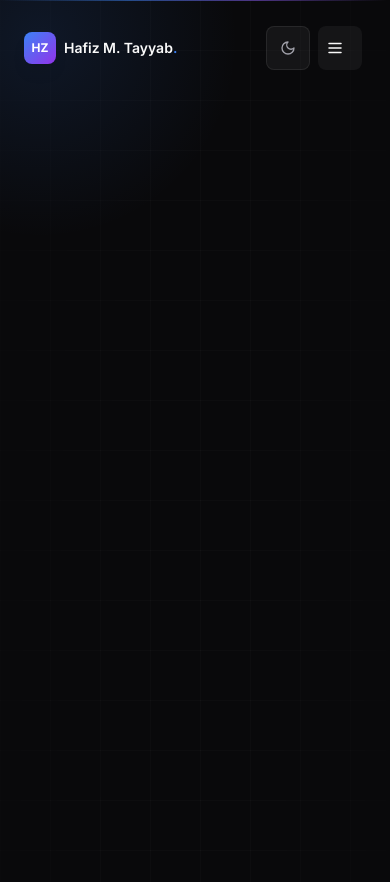
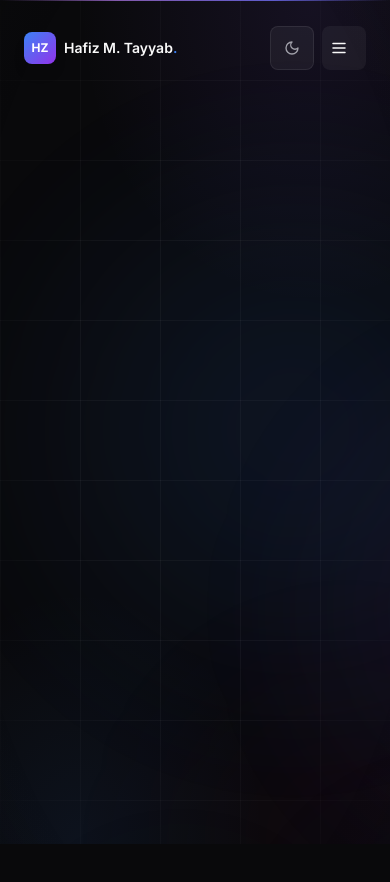
Before and after one commit to Hafiz-tayyab-23/portfolio, a Next.js app: page / in a window 390 px wide. Shown: the top 882 px of the page. Built offline with nearby package versions, Linux system fonts and the light colour scheme.

Commit message:
Restore working background

```diff
--- a/app/globals.css
+++ b/app/globals.css
@@ -394,69 +394,3 @@ body, html {
     animation: none !important;
   }
 }
-
-/* ═══════════════ ANTI-FLICKER MOBILE ═══════════════ */
-
-@media (max-width: 1024px) {
-  /* Force GPU acceleration for smoother rendering */
-  html, body {
-    -webkit-backface-visibility: hidden;
-    backface-visibility: hidden;
-    -webkit-transform: translate3d(0, 0, 0);
-    transform: translate3d(0, 0, 0);
-  }
-
-  /* Reduce backdrop blur — biggest flicker cause on mobile */
-  .glass {
-    background: rgba(20, 20, 20, 0.8) !important;
-    backdrop-filter: blur(10px) !important;
-    -webkit-backdrop-filter: blur(10px) !important;
-  }
-
-  .glass-strong {
-    background: rgba(20, 20, 20, 0.9) !important;
-    backdrop-filter: blur(15px) !important;
-    -webkit-backdrop-filter: blur(15px) !important;
-  }
-
-  /* Disable expensive animations */
-  .noise-overlay::after {
-    display: none;
-  }
-
-  /* Simpler card hovers on touch devices */
-  .card-hover {
-    transition: transform 0.2s ease !important;
-  }
-
-  .card-hover:hover {
-    transform: translateY(-2px) !important;
-    box-shadow: 0 8px 16px rgba(0,0,0,0.2) !important;
-  }
-}
-
-/* Prevent iOS bounce/rubber-band flicker */
-html {
-  overscroll-behavior-y: none;
-  -webkit-overflow-scrolling: touch;
-}
-
-body {
-  overscroll-behavior-y: none;
-  min-height: 100vh;
-  min-height: -webkit-fill-available;
-}
-
-/* Fix mobile Safari 100vh issue */
-@supports (-webkit-touch-callout: none) {
-  section {
-    min-height: -webkit-fill-available;
-  }
-}
-
-/* Prevent text jumping during font load */
-* {
-  text-rendering: optimizeLegibility;
-  -webkit-font-smoothing: antialiased;
-  -moz-osx-font-smoothing: grayscale;
-}
--- a/components/shared/AnimatedBackground.tsx
+++ b/components/shared/AnimatedBackground.tsx
@@ -4,23 +4,6 @@ import { motion, useScroll, useTransform, useSpring } from "framer-motion";
 import { useTheme } from "@/components/providers/ThemeProvider";
 import { useEffect, useState } from "react";
 
-// ─── Mobile detection ─────────────────────────────────────────
-function useIsMobile() {
-  const [isMobile, setIsMobile] = useState(false);
-  const [mounted, setMounted] = useState(false);
-
-  useEffect(() => {
-    setMounted(true);
-    const check = () => setIsMobile(window.innerWidth < 1024);
-    check();
-    window.addEventListener("resize", check);
-    return () => window.removeEventListener("resize", check);
-  }, []);
-
-  return { isMobile, mounted };
-}
-
-// ─── DESKTOP: Floating Orb ─────────────────────────────────────
 function FloatingOrb({
   size, x, y, color, duration, delay, blur,
 }: {
@@ -33,19 +16,18 @@ function FloatingOrb({
       style={{
         width: size, height: size, left: x, top: y,
         background: color, filter: `blur(${blur}px)`,
-        willChange: "transform",
       }}
       animate={{
-        x: [0, 40, -30, 0],
-        y: [0, -50, 30, 0],
-        scale: [1, 1.1, 0.95, 1],
+        x: [0, 40, -30, 50, -20, 0],
+        y: [0, -50, 30, -40, 20, 0],
+        scale: [1, 1.1, 0.95, 1.08, 0.98, 1],
+        opacity: [0.6, 0.9, 0.7, 1, 0.8, 0.6],
       }}
       transition={{ duration, delay, repeat: Infinity, ease: "easeInOut" }}
     />
   );
 }
 
-// ─── DESKTOP: Cursor Glow ─────────────────────────────────────
 function CursorGlow({ isDark }: { isDark: boolean }) {
   const [isVisible, setIsVisible] = useState(false);
   const springConfig = { stiffness: 80, damping: 20 };
@@ -87,105 +69,37 @@ function CursorGlow({ isDark }: { isDark: boolean }) {
   );
 }
 
-// ─── MOBILE: Static Background (NO animations) ────────────────
-function MobileBackground({ isDark }: { isDark: boolean }) {
-  return (
-    <div className="fixed inset-0 -z-10 overflow-hidden pointer-events-none">
-      {/* Solid base */}
-      <div
-        className="absolute inset-0"
-        style={{ background: isDark ? "#09090B" : "#FAFAFA" }}
-      />
-
-      {/* Static gradient orbs — CSS only, no JS animation */}
-      <div
-        className="absolute -top-40 -left-40 w-[400px] h-[400px] rounded-full"
-        style={{
-          background: isDark
-            ? "radial-gradient(circle, rgba(59,130,246,0.12) 0%, transparent 70%)"
-            : "radial-gradient(circle, rgba(59,130,246,0.06) 0%, transparent 70%)",
-        }}
-      />
-      <div
-        className="absolute -bottom-40 -right-40 w-[350px] h-[350px] rounded-full"
-        style={{
-          background: isDark
-            ? "radial-gradient(circle, rgba(139,92,246,0.10) 0%, transparent 70%)"
-            : "radial-gradient(circle, rgba(139,92,246,0.05) 0%, transparent 70%)",
-        }}
-      />
-
-      {/* Static grid */}
-      <div
-        className="absolute inset-0"
-        style={{
-          backgroundImage: isDark
-            ? `linear-gradient(rgba(255,255,255,0.03) 1px, transparent 1px),
-               linear-gradient(90deg, rgba(255,255,255,0.03) 1px, transparent 1px)`
-            : `linear-gradient(rgba(0,0,0,0.03) 1px, transparent 1px),
-               linear-gradient(90deg, rgba(0,0,0,0.03) 1px, transparent 1px)`,
-          backgroundSize: "50px 50px",
-          maskImage:
-            "radial-gradient(ellipse 80% 80% at 50% 50%, black 40%, transparent 100%)",
-          WebkitMaskImage:
-            "radial-gradient(ellipse 80% 80% at 50% 50%, black 40%, transparent 100%)",
-        }}
-      />
-
-      {/* Top accent line — static */}
-      <div
-        className="absolute top-0 left-0 right-0 h-[1px]"
-        style={{
-          background: isDark
-            ? "linear-gradient(90deg, transparent, rgba(59,130,246,0.5), rgba(139,92,246,0.5), transparent)"
-            : "linear-gradient(90deg, transparent, rgba(59,130,246,0.3), rgba(139,92,246,0.3), transparent)",
-        }}
-      />
-
-      {/* Vignette */}
-      <div
-        className="absolute inset-0"
-        style={{
-          background: isDark
-            ? "radial-gradient(ellipse 120% 120% at 50% 50%, transparent 60%, rgba(9,9,11,0.5) 100%)"
-            : "radial-gradient(ellipse 120% 120% at 50% 50%, transparent 60%, rgba(250,250,250,0.4) 100%)",
-        }}
-      />
-    </div>
-  );
-}
-
-// ─── DESKTOP: Full Animated Background ────────────────────────
-function DesktopBackground({ isDark }: { isDark: boolean }) {
+export default function AnimatedBackground() {
+  const { theme } = useTheme();
+  const isDark = theme === "dark";
   const { scrollYProgress } = useScroll();
-  const backgroundY = useTransform(scrollYProgress, [0, 1], ["0%", "20%"]);
+  const backgroundY = useTransform(scrollYProgress, [0, 1], ["0%", "30%"]);
 
   return (
     <>
       <CursorGlow isDark={isDark} />
 
       <div className="fixed inset-0 -z-10 overflow-hidden pointer-events-none">
-        {/* Animated color-shifting base */}
         <motion.div
           className="absolute inset-0"
-          style={{ willChange: "background" }}
           animate={{
             background: isDark
               ? [
                   "radial-gradient(ellipse 100% 60% at 20% 0%, rgba(59,130,246,0.10) 0%, transparent 60%), radial-gradient(ellipse 80% 50% at 80% 100%, rgba(139,92,246,0.08) 0%, transparent 60%), #09090B",
                   "radial-gradient(ellipse 100% 60% at 80% 0%, rgba(139,92,246,0.10) 0%, transparent 60%), radial-gradient(ellipse 80% 50% at 20% 100%, rgba(59,130,246,0.08) 0%, transparent 60%), #09090B",
+                  "radial-gradient(ellipse 100% 60% at 50% 0%, rgba(236,72,153,0.06) 0%, transparent 60%), radial-gradient(ellipse 80% 50% at 50% 100%, rgba(59,130,246,0.08) 0%, transparent 60%), #09090B",
                   "radial-gradient(ellipse 100% 60% at 20% 0%, rgba(59,130,246,0.10) 0%, transparent 60%), radial-gradient(ellipse 80% 50% at 80% 100%, rgba(139,92,246,0.08) 0%, transparent 60%), #09090B",
                 ]
               : [
                   "radial-gradient(ellipse 100% 60% at 20% 0%, rgba(59,130,246,0.07) 0%, transparent 60%), radial-gradient(ellipse 80% 50% at 80% 100%, rgba(139,92,246,0.05) 0%, transparent 60%), #FAFAFA",
                   "radial-gradient(ellipse 100% 60% at 80% 0%, rgba(139,92,246,0.07) 0%, transparent 60%), radial-gradient(ellipse 80% 50% at 20% 100%, rgba(59,130,246,0.05) 0%, transparent 60%), #FAFAFA",
+                  "radial-gradient(ellipse 100% 60% at 50% 0%, rgba(236,72,153,0.04) 0%, transparent 60%), radial-gradient(ellipse 80% 50% at 50% 100%, rgba(59,130,246,0.05) 0%, transparent 60%), #FAFAFA",
                   "radial-gradient(ellipse 100% 60% at 20% 0%, rgba(59,130,246,0.07) 0%, transparent 60%), radial-gradient(ellipse 80% 50% at 80% 100%, rgba(139,92,246,0.05) 0%, transparent 60%), #FAFAFA",
                 ],
           }}
           transition={{ duration: 20, repeat: Infinity, ease: "easeInOut" }}
         />
 
-        {/* Grid pattern */}
         <div
           className="absolute inset-0"
           style={{
@@ -195,98 +109,44 @@ function DesktopBackground({ isDark }: { isDark: boolean }) {
               : `linear-gradient(rgba(0,0,0,0.04) 1px, transparent 1px),
                  linear-gradient(90deg, rgba(0,0,0,0.04) 1px, transparent 1px)`,
             backgroundSize: "80px 80px",
-            maskImage:
-              "radial-gradient(ellipse 80% 80% at 50% 50%, black 40%, transparent 100%)",
-            WebkitMaskImage:
-              "radial-gradient(ellipse 80% 80% at 50% 50%, black 40%, transparent 100%)",
+            maskImage: "radial-gradient(ellipse 80% 80% at 50% 50%, black 40%, transparent 100%)",
+            WebkitMaskImage: "radial-gradient(ellipse 80% 80% at 50% 50%, black 40%, transparent 100%)",
           }}
         />
 
-        {/* Parallax orbs */}
         <motion.div className="absolute inset-0" style={{ y: backgroundY }}>
-          <FloatingOrb
-            size={700}
-            x="-15%"
-            y="-20%"
-            color={
-              isDark
-                ? "radial-gradient(circle, rgba(59,130,246,0.15) 0%, transparent 70%)"
-                : "radial-gradient(circle, rgba(59,130,246,0.08) 0%, transparent 70%)"
-            }
-            blur={60}
-            duration={22}
-            delay={0}
-          />
-          <FloatingOrb
-            size={600}
-            x="55%"
-            y="10%"
-            color={
-              isDark
-                ? "radial-gradient(circle, rgba(139,92,246,0.12) 0%, transparent 70%)"
-                : "radial-gradient(circle, rgba(139,92,246,0.06) 0%, transparent 70%)"
-            }
-            blur={60}
-            duration={26}
-            delay={4}
-          />
-          <FloatingOrb
-            size={500}
-            x="25%"
-            y="40%"
-            color={
-              isDark
-                ? "radial-gradient(circle, rgba(236,72,153,0.08) 0%, transparent 70%)"
-                : "radial-gradient(circle, rgba(236,72,153,0.04) 0%, transparent 70%)"
-            }
-            blur={80}
-            duration={18}
-            delay={8}
-          />
-          <FloatingOrb
-            size={450}
-            x="60%"
-            y="60%"
-            color={
-              isDark
-                ? "radial-gradient(circle, rgba(6,182,212,0.08) 0%, transparent 70%)"
-                : "radial-gradient(circle, rgba(6,182,212,0.04) 0%, transparent 70%)"
-            }
-            blur={70}
-            duration={20}
-            delay={6}
-          />
-          <FloatingOrb
-            size={400}
-            x="-5%"
-            y="65%"
-            color={
-              isDark
-                ? "radial-gradient(circle, rgba(16,185,129,0.06) 0%, transparent 70%)"
-                : "radial-gradient(circle, rgba(16,185,129,0.03) 0%, transparent 70%)"
-            }
-            blur={60}
-            duration={24}
-            delay={10}
-          />
+          <FloatingOrb size={700} x="-15%" y="-20%"
+            color={isDark ? "radial-gradient(circle, rgba(59,130,246,0.15) 0%, transparent 70%)" : "radial-gradient(circle, rgba(59,130,246,0.08) 0%, transparent 70%)"}
+            blur={60} duration={22} delay={0} />
+          <FloatingOrb size={600} x="55%" y="10%"
+            color={isDark ? "radial-gradient(circle, rgba(139,92,246,0.12) 0%, transparent 70%)" : "radial-gradient(circle, rgba(139,92,246,0.06) 0%, transparent 70%)"}
+            blur={60} duration={26} delay={4} />
+          <FloatingOrb size={500} x="25%" y="40%"
+            color={isDark ? "radial-gradient(circle, rgba(236,72,153,0.08) 0%, transparent 70%)" : "radial-gradient(circle, rgba(236,72,153,0.04) 0%, transparent 70%)"}
+            blur={80} duration={18} delay={8} />
+          <FloatingOrb size={450} x="60%" y="60%"
+            color={isDark ? "radial-gradient(circle, rgba(6,182,212,0.08) 0%, transparent 70%)" : "radial-gradient(circle, rgba(6,182,212,0.04) 0%, transparent 70%)"}
+            blur={70} duration={20} delay={6} />
+          <FloatingOrb size={400} x="-5%" y="65%"
+            color={isDark ? "radial-gradient(circle, rgba(16,185,129,0.06) 0%, transparent 70%)" : "radial-gradient(circle, rgba(16,185,129,0.03) 0%, transparent 70%)"}
+            blur={60} duration={24} delay={10} />
         </motion.div>
 
-        {/* Animated top line */}
         <motion.div
-          className="absolute top-0 left-0 right-0 h-[1px]"
+          className="absolute top-0 left-0 right-0 h-[1px] pointer-events-none"
           animate={{
             background: [
               "linear-gradient(90deg, transparent 0%, rgba(59,130,246,0.8) 30%, rgba(139,92,246,0.8) 70%, transparent 100%)",
               "linear-gradient(90deg, transparent 0%, rgba(139,92,246,0.8) 30%, rgba(236,72,153,0.8) 70%, transparent 100%)",
+              "linear-gradient(90deg, transparent 0%, rgba(236,72,153,0.8) 30%, rgba(59,130,246,0.8) 70%, transparent 100%)",
               "linear-gradient(90deg, transparent 0%, rgba(59,130,246,0.8) 30%, rgba(139,92,246,0.8) 70%, transparent 100%)",
             ],
           }}
           transition={{ duration: 8, repeat: Infinity, ease: "easeInOut" }}
         />
 
-        {/* Vignette */}
         <div
-          className="absolute inset-0"
+          className="absolute inset-0 pointer-events-none"
           style={{
             background: isDark
               ? "radial-gradient(ellipse 120% 120% at 50% 50%, transparent 50%, rgba(9,9,11,0.6) 100%)"
@@ -297,27 +157,3 @@ function DesktopBackground({ isDark }: { isDark: boolean }) {
     </>
   );
 }
-
-// ─── Main Component ───────────────────────────────────────────
-export default function AnimatedBackground() {
-  const { theme } = useTheme();
-  const isDark = theme === "dark";
-  const { isMobile, mounted } = useIsMobile();
-
-  // Don't render anything until we know if it's mobile
-  // This prevents flash of desktop version on mobile
-  if (!mounted) {
-    return (
-      <div
-        className="fixed inset-0 -z-10"
-        style={{ background: isDark ? "#09090B" : "#FAFAFA" }}
-      />
-    );
-  }
-
-  return isMobile ? (
-    <MobileBackground isDark={isDark} />
-  ) : (
-    <DesktopBackground isDark={isDark} />
-  );
-}
```
